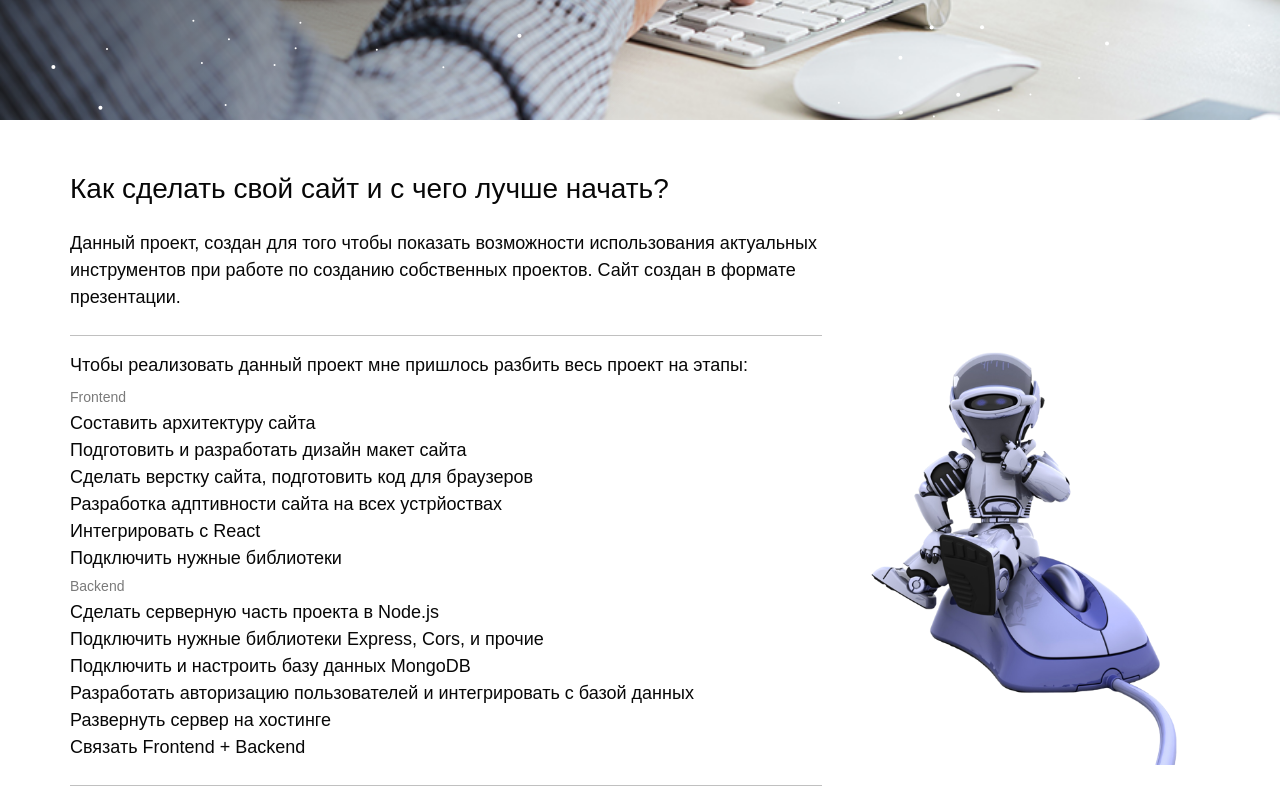
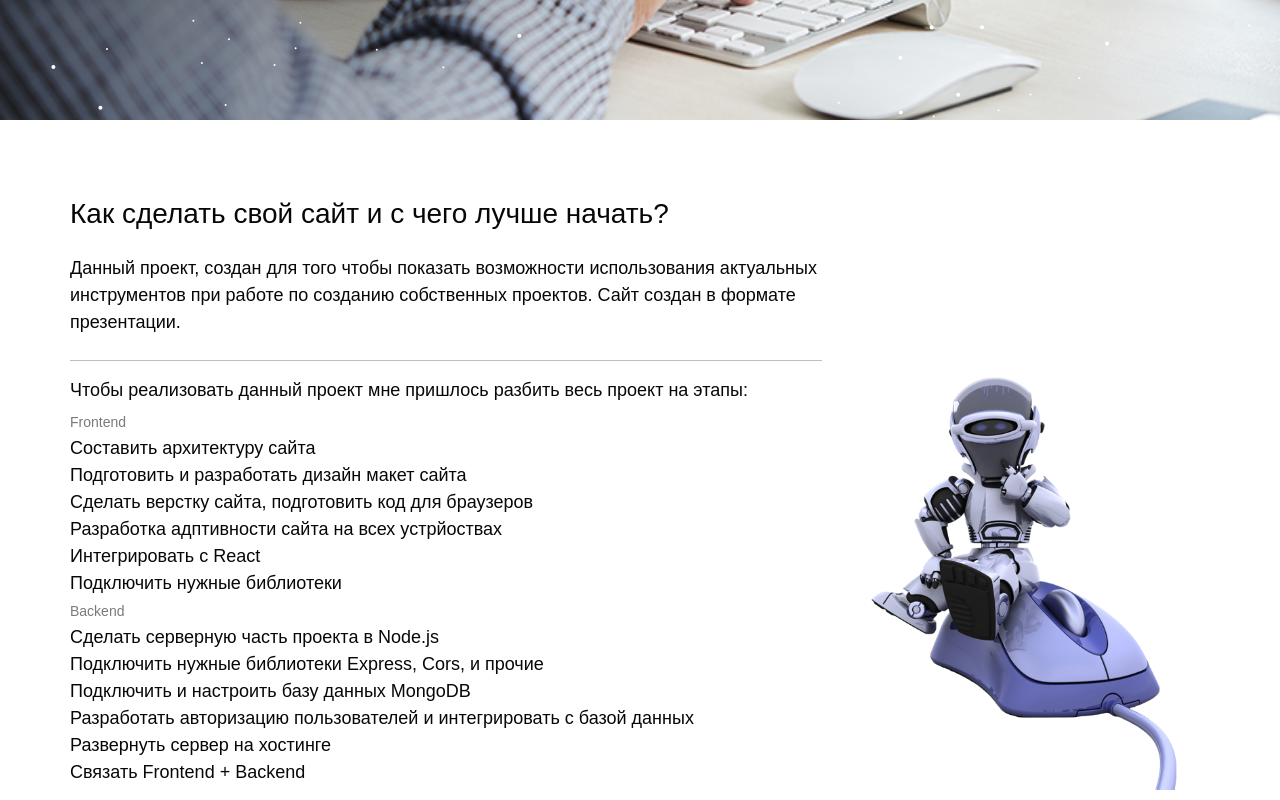
Before and after one commit to dankfedorov/Jokeberry-Frontend, a React app: page / in a window 1280 px wide. Shown: the part 680-1480 px from the top of the page. Built offline with nearby package versions, Linux system fonts and the light colour scheme.

Commit message:
added intor paddint top

```diff
--- a/src/assets/styles/landpage.css
+++ b/src/assets/styles/landpage.css
@@ -179,7 +179,7 @@ ul {
 /* intro */
 .intro {
   background-color: #ffffff;
-  padding-top: 25px;
+  padding-top: 50px;
   padding-bottom: 25px;
   color: #070707;
 }
```
